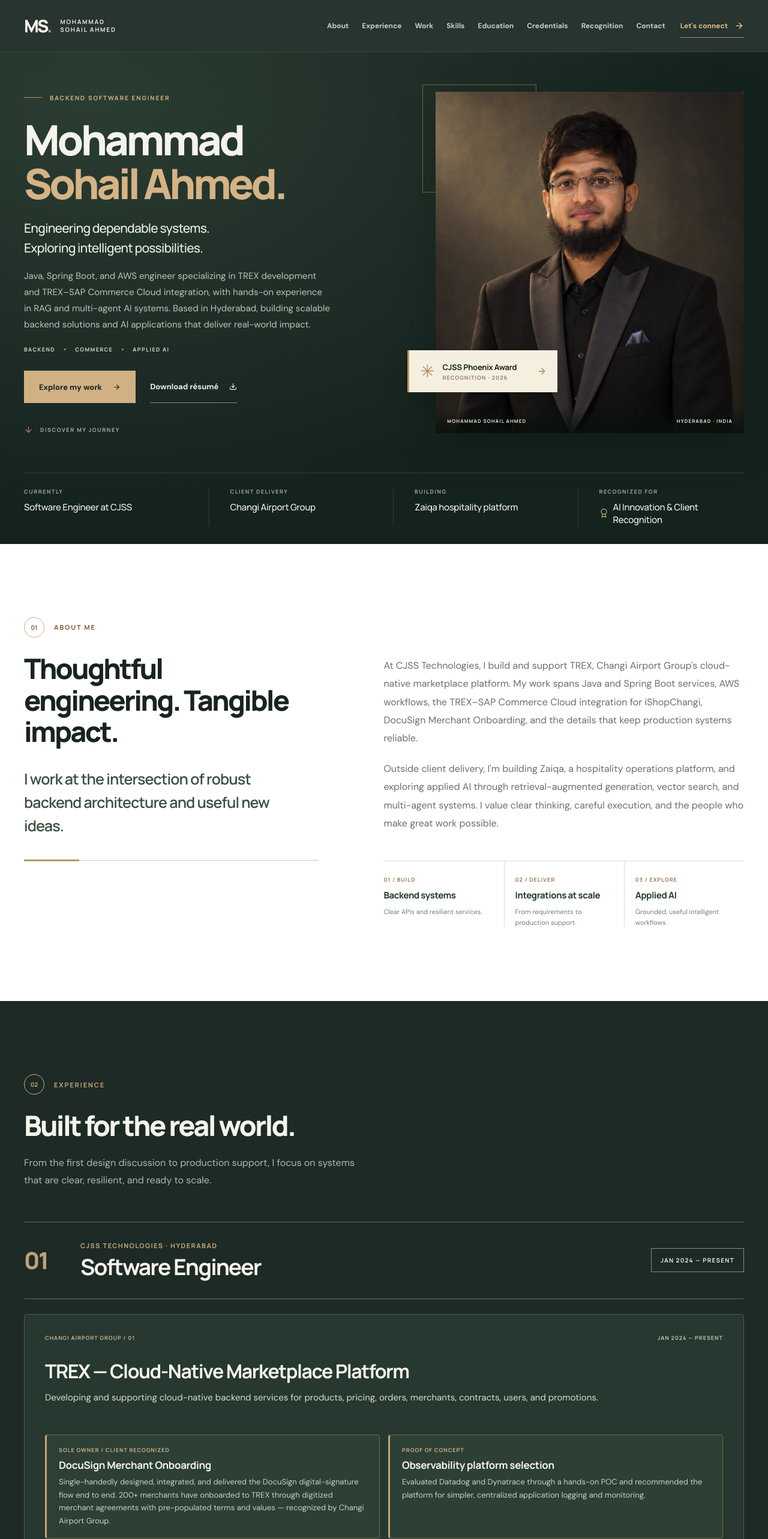
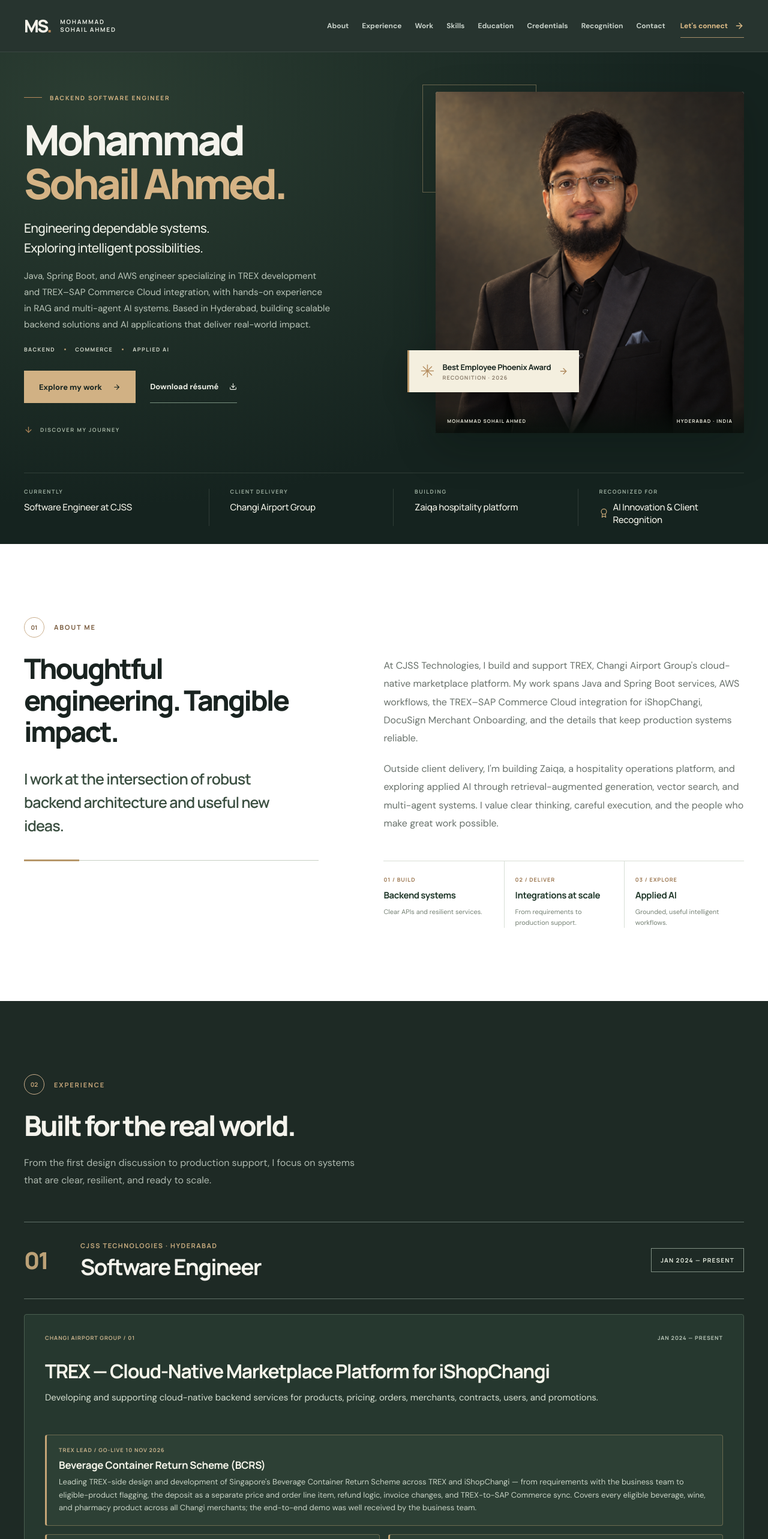
Before and after one commit to sohailahmedmohammad01/Portfolio, a React (Vite) app: page / in a window 1280 px wide. Shown: the top 2566 px of the page at 60% size. Built offline with nearby package versions, Linux system fonts and the light colour scheme.

Commit message:
Updated changes

```diff
--- a/src/App.tsx
+++ b/src/App.tsx
@@ -64,7 +64,7 @@ function Hero() {
     </div>
     <div className="hero-visual">
       <div className="hero-image-frame"><img src={portrait} alt="Professional portrait of Mohammad Sohail Ahmed in a black suit" width="1122" height="1402" fetchPriority="high" /></div>
-      <a className="hero-award-note" href="#recognition"><span aria-hidden="true">✳</span><span><strong>CJSS Phoenix Award</strong><small>RECOGNITION · 2026</small></span><FiArrowRight aria-hidden="true" /></a>
+      <a className="hero-award-note" href="#recognition"><span aria-hidden="true">✳</span><span><strong>Best Employee Phoenix Award</strong><small>RECOGNITION · 2026</small></span><FiArrowRight aria-hidden="true" /></a>
       <div className="hero-photo-caption"><span>MOHAMMAD SOHAIL AHMED</span><span>HYDERABAD · INDIA</span></div>
       <div className="hero-accent" aria-hidden="true" />
     </div>
@@ -104,9 +104,14 @@ function About() {
 const experience = [
   {
     period: "JAN 2024 — PRESENT",
-    project: "TREX — Cloud-Native Marketplace Platform",
+    project: "TREX — Cloud-Native Marketplace Platform for iShopChangi",
     summary: "Developing and supporting cloud-native backend services for products, pricing, orders, merchants, contracts, users, and promotions.",
     achievements: [
+      {
+        tag: "TREX LEAD  /  GO-LIVE 10 NOV 2026",
+        title: "Beverage Container Return Scheme (BCRS)",
+        text: "Leading TREX-side design and development of Singapore's Beverage Container Return Scheme across TREX and iShopChangi — from requirements with the business team to eligible-product flagging, the deposit as a separate price and order line item, refund logic, invoice changes, and TREX-to-SAP Commerce sync. Covers every eligible beverage, wine, and pharmacy product across all Changi merchants; the end-to-end demo was well received by the business team.",
+      },
       {
         tag: "SOLE OWNER  /  CLIENT RECOGNIZED",
         title: "DocuSign Merchant Onboarding",
@@ -128,6 +133,19 @@ const experience = [
     ],
     stack: "JAVA  /  SPRING BOOT  /  AWS  /  DYNAMODB  /  SAP COMMERCE CLOUD  /  DOCUSIGN  /  GRAPHQL",
   },
+  {
+    period: "JAN 2024 — PRESENT",
+    project: "iShopChangi (ISC) — E-commerce on SAP Commerce Cloud",
+    summary: "Building and supporting the SAP Commerce Cloud storefront backend that TREX powers — catalog, pricing, promotions, checkout, and orders.",
+    achievements: [],
+    details: [
+      "Build OCC APIs, custom extensions, items.xml models, and populators/converters from business requirements.",
+      "Deliver the iShopChangi side of BCRS: deposit pricing, order lines, refunds, and invoices for eligible products.",
+      "Work with FlexibleSearch, ImpEx, Solr, CronJobs, catalog synchronization, and Backoffice.",
+      "Troubleshoot cross-layer incidents between TREX and SAP Commerce and validate releases.",
+    ],
+    stack: "JAVA  /  SPRING  /  SAP COMMERCE CLOUD  /  OCC  /  SOLR  /  IMPEX  /  FLEXIBLESEARCH",
+  },
 ];
 
 function Experience() {
@@ -145,9 +163,9 @@ function Experience() {
         {experience.map((role, index) => <article className="project-phase" key={role.project}>
           <div className="project-phase-heading"><span>CHANGI AIRPORT GROUP / 0{index + 1}</span><span>{role.period}</span></div>
           <h4>{role.project}</h4><p className="experience-summary">{role.summary}</p>
-          <div className="project-achievements" aria-label="Key achievements">{role.achievements.map((item) => <div key={item.title}>
+          {role.achievements.length > 0 && <div className="project-achievements" aria-label="Key achievements">{role.achievements.map((item) => <div key={item.title}>
             <span>{item.tag}</span><strong>{item.title}</strong><p>{item.text}</p>
-          </div>)}</div>
+          </div>)}</div>}
           <ul>{role.details.map((detail) => <li key={detail}>{detail}</li>)}</ul>
           <p className="experience-stack">{role.stack}</p>
         </article>)}
@@ -184,9 +202,9 @@ const work = [
   },
   {
     number: "03",
-    label: "ENGINEERING PROJECT  /  HEALTHCARE",
-    title: "Healthcare Information System",
-    description: "A modular backend for patient registration, appointments, billing, pharmacy, laboratory, administration, and audit logging.",
+    label: "FREELANCE  /  SMART SOFTECH SOLUTIONS",
+    title: "SmartHIS",
+    description: "A healthcare information system for Smart Softech Solutions, where I work as a freelance backend developer: a modular backend for patient registration, appointments, billing, pharmacy, laboratory, administration, and audit logging.",
     detail: "Designed relational data models and secure workflows with JWT and role-based access, plus validation and deployment troubleshooting.",
     tools: ["JAVA", "SPRING BOOT", "POSTGRESQL", "JWT / RBAC"],
     system: "system-02",
@@ -220,7 +238,7 @@ function Recognition() {
     <div className="shell recognition-grid">
       <div className="recognition-copy">
         <SectionHeading number="07" eyebrow="RECOGNITION" title="A moment of gratitude. A reason to aim higher." />
-        <div className="award-line"><span className="award-star">✳</span><span>PHOENIX AWARD <i /> JUNE 2026</span></div>
+        <div className="award-line"><span className="award-star">✳</span><span>BEST EMPLOYEE PHOENIX AWARD <i /> 2026</span></div>
         <p className="recognition-lead">Alhamdulillah — I&apos;m grateful to receive Best Employee recognition at CJSS Technologies for my contribution to AI innovation and client projects.</p>
         <p>The award reflects the guidance, trust, and collaboration of the leadership, managers, mentors, and teammates I&apos;ve learned from. Every challenge and review has helped me grow as an engineer.</p>
         <p>It motivates me to keep experimenting, learning, and creating meaningful impact for CJSS and its clients.</p>
@@ -230,7 +248,7 @@ function Recognition() {
         <div className="award-credit">MOHAMMAD SOHAIL AHMED <span>·</span> CJSS TECHNOLOGIES</div>
       </div>
       <div className="recognition-photos">
-        <figure className="award-main-photo"><img src={phoenixAward} alt="CJSS Technologies Phoenix Award and certificate of excellence awarded to Mohammad Sohail Ahmed" loading="lazy" /><figcaption>THE PHOENIX AWARD · EMPLOYEE OF THE MONTH</figcaption></figure>
+        <figure className="award-main-photo"><img src={phoenixAward} alt="CJSS Technologies Phoenix Award and certificate of excellence awarded to Mohammad Sohail Ahmed" loading="lazy" /><figcaption>BEST EMPLOYEE PHOENIX AWARD · 2026</figcaption></figure>
         <figure className="award-moment-photo"><div className="award-moment-crop"><img src={awardMoment} alt="Mohammad Sohail Ahmed receiving the CJSS recognition award with colleagues" loading="lazy" /></div><figcaption>A SHARED MOMENT AT CJSS</figcaption></figure>
       </div>
     </div>
--- a/src/premium.css
+++ b/src/premium.css
@@ -53,11 +53,12 @@
 .client-recognition p{margin:0;color:#56635a;font-size:14px;line-height:1.7}
 .project-achievements{display:grid;grid-template-columns:repeat(2,minmax(0,1fr));gap:14px;margin:18px 0 8px}
 .project-achievements>div{padding:18px 20px;border:1px solid #6b6a4f;border-left:3px solid #c5a576;border-radius:4px;background:#2d4035}
+.project-achievements>div:first-child:nth-last-child(odd){grid-column:1/-1}
 .project-achievements span{display:block;color:#c8b28c;font:700 9px/1.5 Manrope,sans-serif;letter-spacing:.11em}
 .project-achievements strong{display:block;margin:8px 0 6px;color:#f6f5ea;font:700 17px/1.3 Manrope,sans-serif;letter-spacing:-.02em}
 .project-achievements p{margin:0;color:#c9d3c6;font-size:13px;line-height:1.65}
 .project-phases{display:grid;grid-template-columns:1fr;gap:20px;padding-top:25px}
-.project-phases .project-phase:only-child ul{grid-template-columns:repeat(2,minmax(0,1fr));column-gap:40px}
+.project-phases .project-phase ul{grid-template-columns:repeat(2,minmax(0,1fr));column-gap:40px}
 .project-phase{display:flex;flex-direction:column;min-width:0;padding:32px 34px 30px;background:#26382f;border:1px solid #4a5e50;border-radius:4px}
 .project-phase:nth-child(2){background:#223329}
 .project-phase-heading{display:flex;justify-content:space-between;flex-wrap:wrap;gap:8px 20px;color:#c8b28c;font:700 9px/1.5 Manrope,sans-serif;letter-spacing:.11em}
@@ -74,5 +75,5 @@
 
 @media(max-width:1200px){.education-logo{width:145px}}
 @media(max-width:1050px){.education-logo{width:140px}.about-grid{gap:6%}.about-principles{grid-template-columns:1fr}.about-principles>div{padding:13px 0}.about-principles>div+div{border-left:0;border-top:1px solid #d8ded5;padding-left:0}.project-phase{padding:26px}}
-@media(max-width:800px){.about-grid{grid-template-columns:1fr;gap:0}.about-intro{max-width:700px}.about-content{padding-top:30px}.about-principles{grid-template-columns:repeat(3,minmax(0,1fr))}.about-principles>div{padding:17px 10px 0 0}.about-principles>div+div{border-top:0;border-left:1px solid #d8ded5;padding-left:13px}.project-phases{grid-template-columns:1fr}.project-phases .project-phase:only-child ul{grid-template-columns:1fr}.project-achievements{grid-template-columns:1fr}.project-phase .experience-summary{min-height:0}.education-logo{width:115px}}
+@media(max-width:800px){.about-grid{grid-template-columns:1fr;gap:0}.about-intro{max-width:700px}.about-content{padding-top:30px}.about-principles{grid-template-columns:repeat(3,minmax(0,1fr))}.about-principles>div{padding:17px 10px 0 0}.about-principles>div+div{border-top:0;border-left:1px solid #d8ded5;padding-left:13px}.project-phases{grid-template-columns:1fr}.project-phases .project-phase ul{grid-template-columns:1fr}.project-achievements{grid-template-columns:1fr}.project-phase .experience-summary{min-height:0}.education-logo{width:115px}}
 @media(max-width:520px){.about-intro .large-copy{margin-top:24px}.about-principles{grid-template-columns:1fr;margin-top:30px}.about-principles>div{padding:15px 0}.about-principles>div+div{border-top:1px solid #d8ded5;border-left:0;padding-left:0}.employer-overview{grid-template-columns:46px 1fr;gap:12px;padding:23px 0}.employer-overview .experience-number{font-size:29px}.employer-overview h3{font-size:25px}.employer-overview>strong{grid-column:2;justify-self:start;font-size:8px;padding:9px 11px}.project-phase{padding:24px 21px}.project-phase h4{margin-top:23px;font-size:27px}.project-phase-heading{font-size:8px}.education-logo{width:118px}}
```
Also changed, not shown: 2 other files (tests, documents, lock files or other folders).
